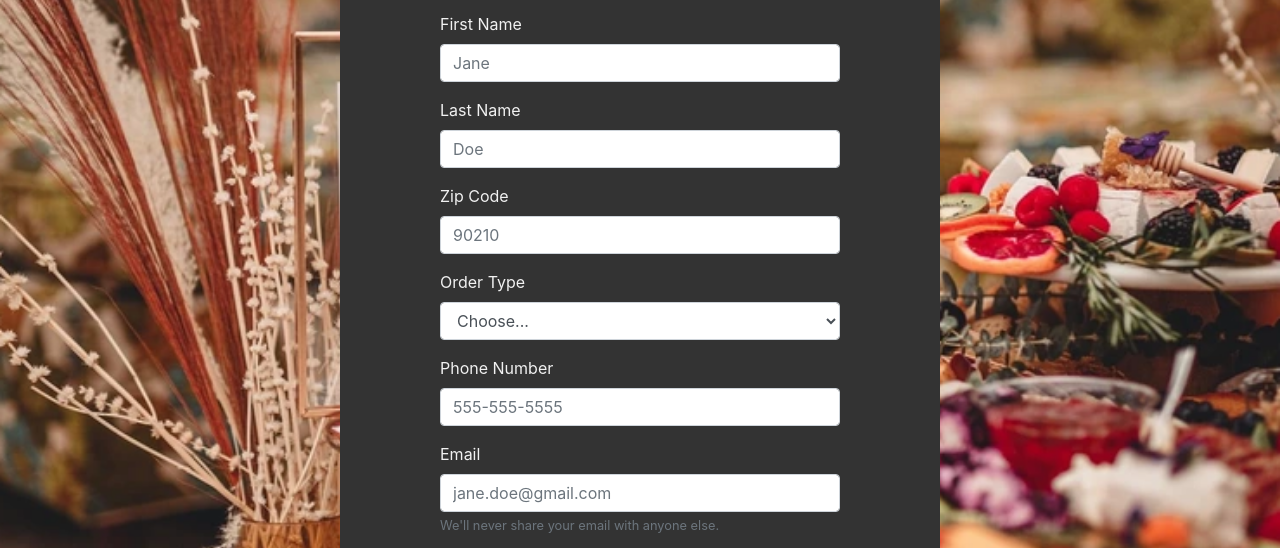
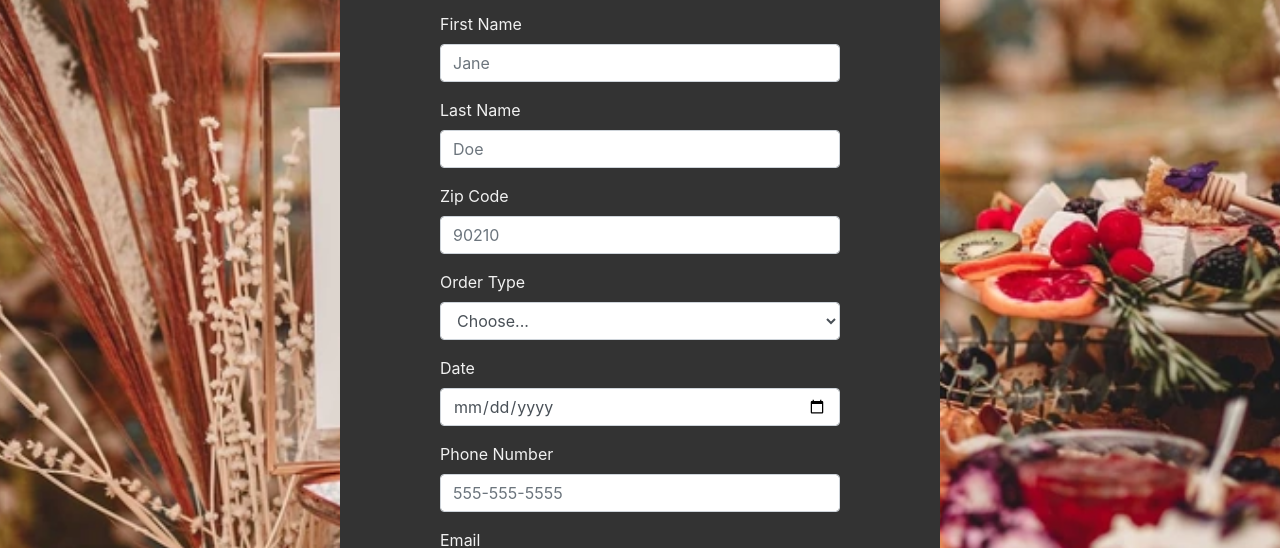
Before and after one commit to kaseyclary/Gatsby-KCC, a Gatsby site: page /Order in a window 1280 px wide. Shown: the part 197-745 px from the top of the page. Built offline with nearby package versions, Linux system fonts and the light colour scheme; Gatsby itself is replaced by a stand-in of ours; a web font is replaced by a local one.

Commit message:
Added date field and valentine's special menu option

```diff
--- a/src/components/OrderForm/OrderForm.js
+++ b/src/components/OrderForm/OrderForm.js
@@ -27,10 +27,15 @@ const OrderForm = () => (
             <Form.Label>Order Type</Form.Label>
             <Form.Control as="select" defaultValue="Choose..." name="event-type">
                 <option>Choose...</option>
+                <option>Valentine's Special</option>
                 <option>Small Group</option>
                 <option>Event</option>
                 <option>Brunch</option>
             </Form.Control>
+        </Form.Group>
+        <Form.Group controlId="formDate">
+            <Form.Label>Date</Form.Label>
+            <Form.Control type="date" name="date"/>
         </Form.Group>
         <Form.Group controlId="formPhone">
             <Form.Label>Phone Number</Form.Label>
```
